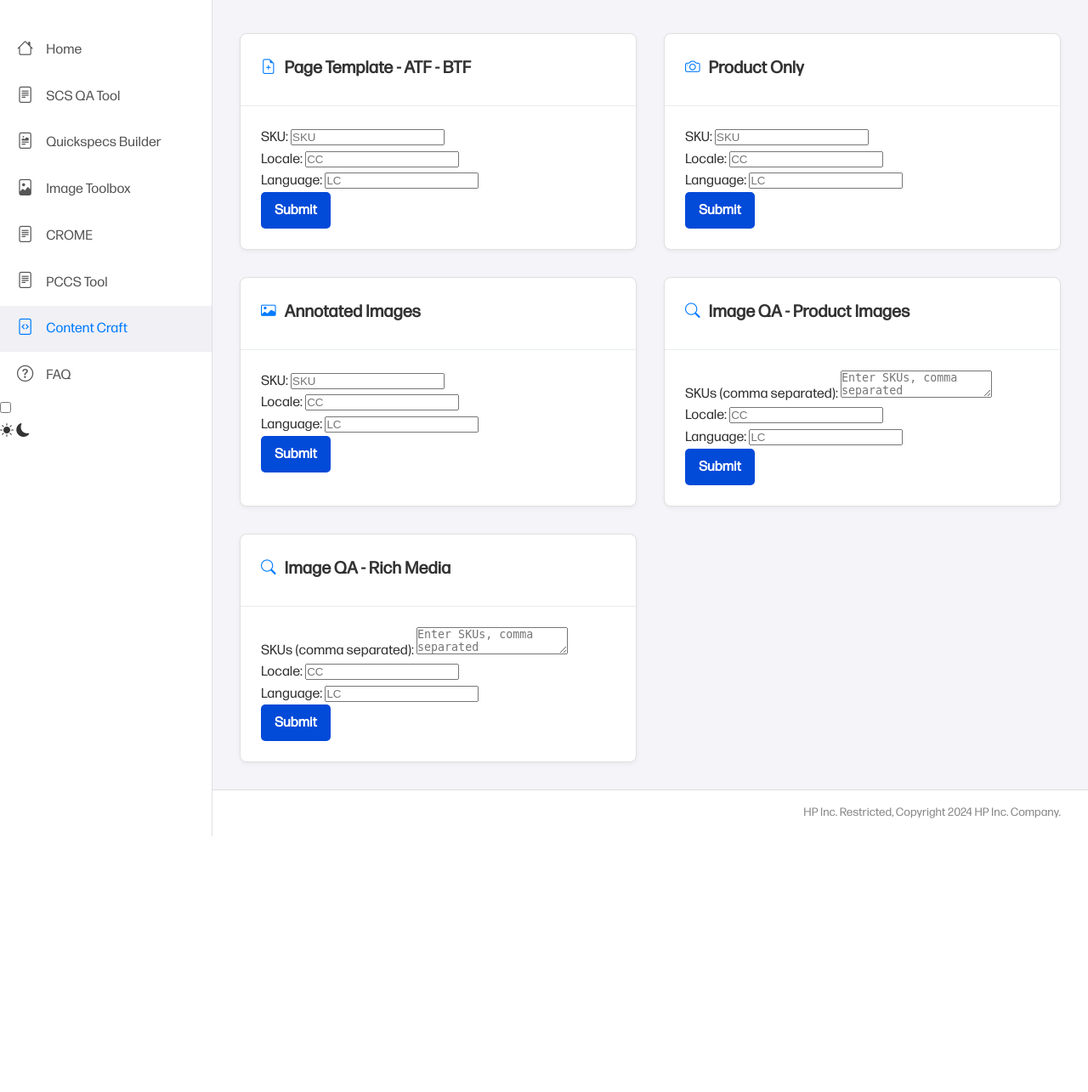
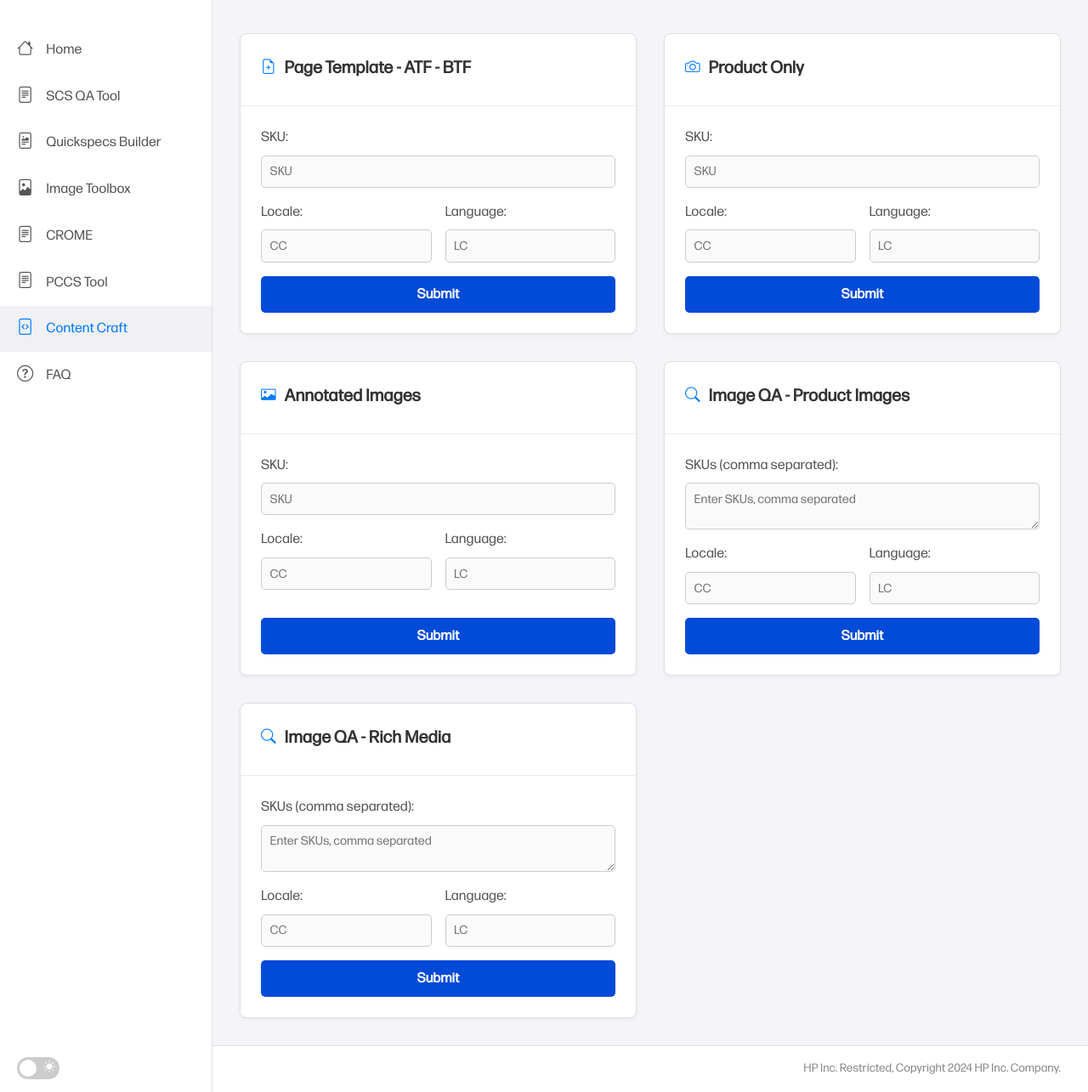
Before and after one commit to jinjernot/leliel, a Flask app: page /main in a window 1280 px wide. Shown: the part 71-1356 px from the top of the page at 85% size. Before the commit the page ends 1055 px from the top, so only its background shows below. Run offline with Flask 3, Linux system fonts and the light colour scheme.

Commit message:
Refactor styles.css to unify base styles, implement CSS variables, and enhance dark theme support; improve layout responsiveness and maintainability

```diff
--- a/static/css/styles.css
+++ b/static/css/styles.css
@@ -1,8 +1,12 @@
 /* =================================================================
    BASE & FONT STYLES (UNIFIED)
    ================================================================= */
+* {
+    box-sizing: border-box;
+    margin: 0;
+    padding: 0;
+}
 
-/* Import Fonts */
 @font-face {
     font-family: "Forma DJR Micro";
     src: url(fonts/forma-djr-micro.otf);
@@ -13,67 +17,25 @@
     font-style: normal;
 }
 
-/* Define CSS Variables */
-:root {
-    --primary-color: #024AD8;
-    --primary-hover-color: #023CB3;
-    --text-color: #333;
-    --text-color-light: #555;
-    --text-color-lighter: #888;
-    --background-color: #f4f4f9;
-    --card-background-color: #ffffff;
-    --border-color: #e0e0e0;
-    --border-color-light: #e9ecef;
-    --font-family-base: "Forma DJR Micro", -apple-system, BlinkMacSystemFont, "Segoe UI", Roboto, "Helvetica Neue", Arial, sans-serif;
-    --spacing-unit: 1rem;
-    --card-border-radius: 8px;
-    --button-border-radius: 5px;
-    --box-shadow: 0 2px 5px rgba(0, 0, 0, 0.05);
+body {
+    background-color: #f4f4f9;
+    font-family: "Forma DJR Micro", -apple-system, BlinkMacSystemFont, "Segoe UI", Roboto, "Helvetica Neue", Arial, sans-serif;
+    line-height: 1.6;
+    color: #333;
 }
 
-/* Dark Theme Variables */
-.dark-theme {
-    --text-color: #e0e0e0;
-    --text-color-light: #a9a9a9;
-    --background-color: #1a1a2e;
-    --card-background-color: #16213e;
-    --border-color: #2c3e50;
-    --box-shadow: none;
-}
-
-/* Base Styles */
-* {
-    box-sizing: border-box;
-    margin: 0;
-    padding: 0;
-}
-
-body {
-    background-color: var(--background-color);
-    font-family: var(--font-family-base);
-    line-height: 1.6;
-    color: var(--text-color);
-    overflow-x: hidden; /* Prevent horizontal scrolling */
-}
-
-/* Typography */
 h1 {
     margin: 0;
-    font-size: clamp(1.75rem, 5vw, 2.5rem); /* Responsive font size */
-}
-
-h2.expand-button {
-    font-size: clamp(1rem, 3vw, 1.25rem);
-    padding: calc(var(--spacing-unit) * 0.75);
-}
-
-p {
-    font-size: clamp(0.9rem, 2.5vw, 1rem);
+    font-size: 2.5rem;
 }
 
 a {
     text-decoration: none;
     color: inherit;
+}
+
+p {
+    font-size: 1rem;
 }
 
 strong {
@@ -458,17 +408,44 @@ sup {
     font-size: 0.95rem;
 }
 
+
 /* =================================================================
    FORM & MISC STYLES
    ================================================================= */
+
+.form-card .card-body {
+    display: flex;
+    flex-direction: column;
+}
+
+.form-card form {
+    display: flex;
+    flex-direction: column;
+    gap: 1rem;
+    flex-grow: 1;
+}
+
+.form-card label {
+    font-weight: 500;
+    color: #555;
+}
+
+.file-input {
+    font-family: inherit;
+    border: 1px solid #ccc;
+    border-radius: 4px;
+    padding: 0.5rem;
+    background-color: #fafafa;
+}
+
 .btn-submit {
-    background-color: var(--primary-color);
+    background-color: #024AD8;
     color: white;
     font-family: inherit;
     font-size: 1rem;
     font-weight: 600;
     border: none;
-    border-radius: var(--button-border-radius);
+    border-radius: 5px;
     padding: 0.75rem 1rem;
     cursor: pointer;
     text-align: center;
@@ -477,15 +454,281 @@ sup {
 }
 
 .btn-submit:hover {
-    background-color: var(--primary-hover-color);
+    background-color: #024AD8;
 }
+
+.full-width-card {
+    grid-column: 1 / -1;
+}
+
+.error-card .card-header .card-title i {
+    color: #e74c3c;
+}
+
+.error-message {
+    font-size: 1.1rem;
+    font-weight: 500;
+    text-align: center;
+    padding: 1rem;
+    background-color: rgba(231, 76, 60, 0.1);
+    border-radius: 5px;
+    color: #c0392b;
+}
+
+.faq-container.card .card-body {
+    padding: 0;
+}
+
+.faq-item {
+    border-bottom: 1px solid #e9ecef;
+}
+
+.faq-item:last-child {
+    border-bottom: none;
+}
+
+.faq-question {
+    font-size: 1.1rem;
+    font-weight: 600;
+    padding: 1.5rem;
+    margin: 0;
+    cursor: default;
+    display: flex;
+    align-items: center;
+    gap: 15px;
+}
+
+.faq-answer {
+    padding: 0 1.5rem 1.5rem 1.5rem;
+}
+
+.faq-answer p {
+    margin: 0;
+    line-height: 1.7;
+    font-size: 1rem;
+}
+
+.input-form {
+    display: flex;
+    flex-direction: column;
+    gap: 1rem;
+    height: 100%;
+}
+
+.form-group {
+    display: flex;
+    flex-direction: column;
+    gap: 0.5rem;
+}
+
+.form-group-inline {
+    display: flex;
+    gap: 1rem;
+}
+
+.form-group-inline .form-group {
+    flex: 1;
+}
+
+.text-input,
+.textarea-input {
+    width: 100%;
+    padding: 0.6rem;
+    font-family: inherit;
+    font-size: 0.9rem;
+    border: 1px solid #ccc;
+    border-radius: 5px;
+    background-color: #fafafa;
+    box-sizing: border-box;
+}
+
+.textarea-input {
+    resize: vertical;
+}
+
+.input-form .btn-submit {
+    margin-top: auto;
+}
+
+/* =================================================================
+   THEME TOGGLE SWITCH STYLES
+   ================================================================= */
+
+.theme-switch-wrapper {
+    position: absolute;
+    bottom: 15px;
+    left: 20px;
+    display: flex;
+    align-items: center;
+    gap: 15px;
+    color: #555;
+    font-weight: 500;
+}
+
+.theme-switch {
+    position: relative;
+    display: inline-block;
+    width: 50px;
+    height: 26px;
+}
+
+.theme-switch input {
+    opacity: 0;
+    width: 0;
+    height: 0;
+}
+
+.slider {
+    position: absolute;
+    cursor: pointer;
+    top: 0;
+    left: 0;
+    right: 0;
+    bottom: 0;
+    background-color: #ccc;
+    transition: .4s;
+}
+
+.slider.round {
+    border-radius: 26px;
+}
+
+.slider:before {
+    position: absolute;
+    content: "";
+    height: 20px;
+    width: 20px;
+    left: 3px;
+    bottom: 3px;
+    background-color: white;
+    transition: .4s;
+    border-radius: 50%;
+}
+
+input:checked+.slider {
+    background-color: #3498db;
+}
+
+input:checked+.slider:before {
+    transform: translateX(24px);
+}
+
+.slider .light-icon,
+.slider .dark-icon {
+    position: absolute;
+    top: 50%;
+    transform: translateY(-50%);
+    font-size: 14px;
+    color: #ffffff;
+    opacity: 0;
+    transition: opacity 0.4s;
+}
+
+.slider .light-icon {
+    right: 5px;
+    opacity: 1;
+}
+
+.slider .dark-icon {
+    left: 5px;
+}
+
+input:checked~.slider .light-icon {
+    opacity: 0;
+}
+
+input:checked~.slider .dark-icon {
+    opacity: 1;
+}
+
 /* =================================================================
    DARK THEME STYLES
    ================================================================= */
+
+.dark-theme {
+    background-color: #1a1a2e;
+    color: #e0e0e0;
+}
+
+.dark-theme .sidebar,
+.dark-theme .footer {
+    background-color: #16213e;
+    border-color: #2c3e50;
+}
+
+.dark-theme .main-panel {
+    background-color: #1a1a2e;
+}
+
+.dark-theme .logo-header,
+.dark-theme .page-title {
+    color: #ffffff;
+}
+
+.dark-theme .nav-item {
+    color: #a9a9a9;
+}
+
 .dark-theme .nav-item:hover,
 .dark-theme .nav-item.active {
     background-color: #2c3e50;
     color: #ffffff;
+}
+
+.dark-theme .card,
+.dark-theme .content-card,
+.dark-theme .feature-block,
+.dark-theme .companion-item,
+.dark-theme .expand-button {
+    background-color: #16213e;
+    border-color: #2c3e50;
+    box-shadow: none;
+}
+
+.dark-theme .card-header {
+    border-bottom-color: #2c3e50;
+}
+
+.dark-theme .card-title {
+    color: #ffffff;
+}
+
+.dark-theme .card-title i {
+    color: #3498db;
+}
+
+.dark-theme .card-category {
+    color: #888;
+}
+
+.dark-theme .card-body p,
+.dark-theme .card-body li,
+.dark-theme .info-body,
+.dark-theme .product-description,
+.dark-theme .companion-details p {
+    color: #e0e0e0;
+}
+
+.dark-theme .footer {
+    color: #a9a9a9;
+}
+
+.dark-theme .form-card label {
+    color: #e0e0e0;
+}
+
+.dark-theme .file-input {
+    background-color: #2c3e50;
+    border-color: #4a4a4a;
+    color: #e0e0e0;
+}
+
+.dark-theme .btn-submit {
+    background-color: #024AD8;
+}
+
+.dark-theme .btn-submit:hover {
+    background-color: #024AD8;
 }
 
 .dark-theme a {
```
Also changed, not shown: other parts of static/css/styles.css (+90 -73 lines).
